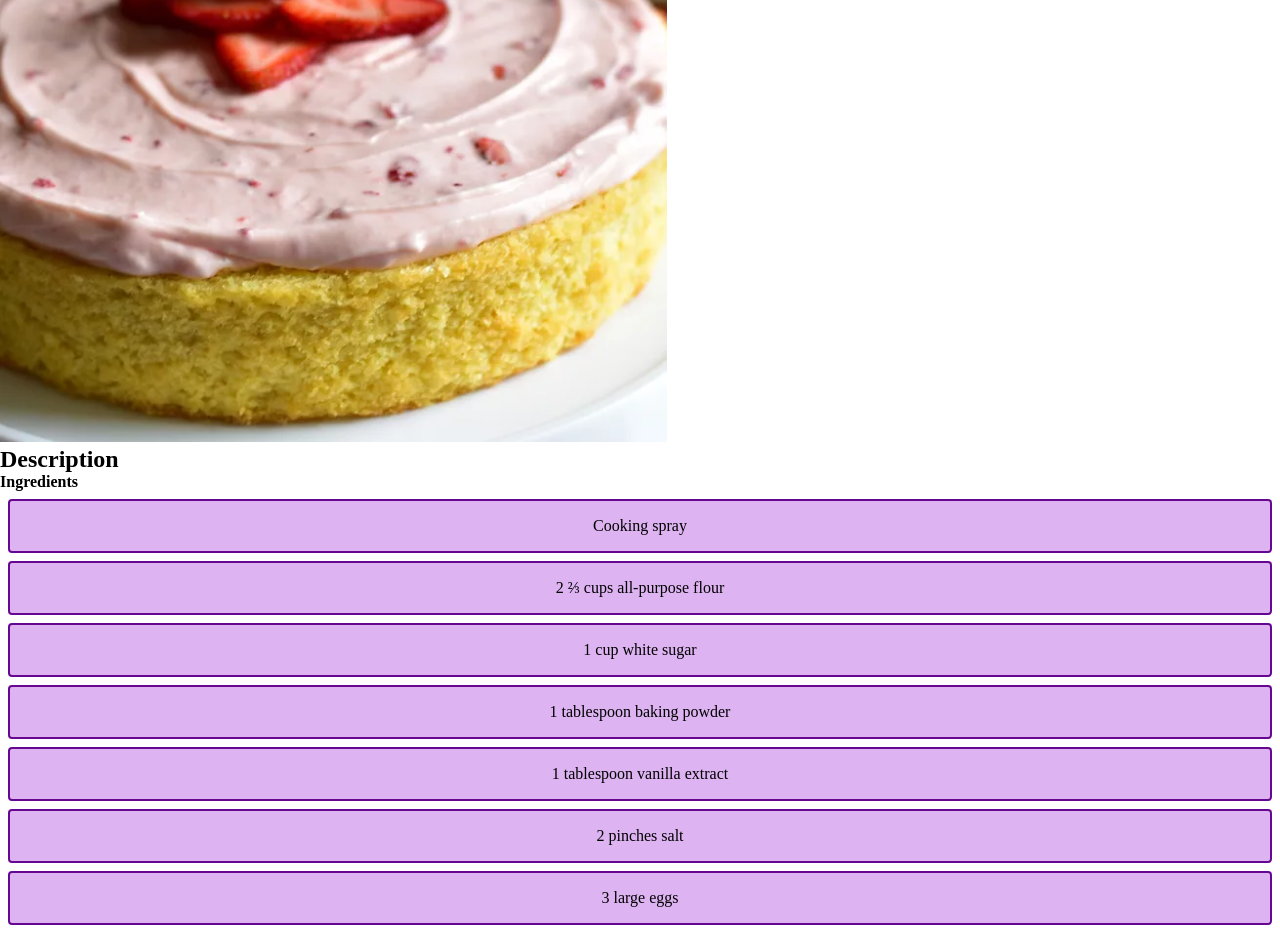
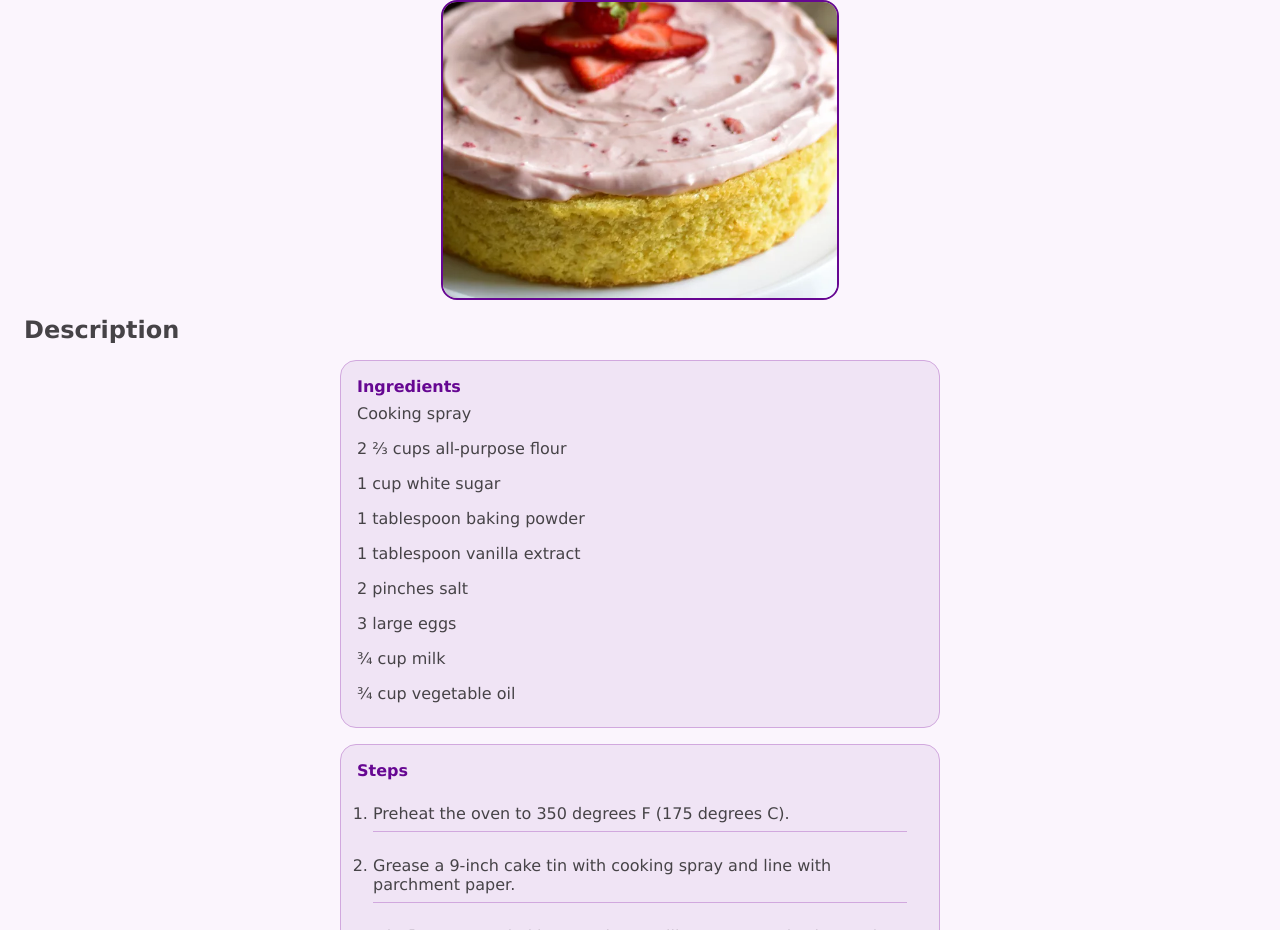
Before and after one commit to meedayyyyy/odin-recipes, a plain HTML site: page recipes/vanilla-cake.html in a window 1280 px wide. Shown: the part 112-1042 px from the top of the page. Drawn offline with Linux system fonts and the light colour scheme.

Commit message:
update interface across all pages with uniform design

```diff
--- a/recipes/vanilla-cake.html
+++ b/recipes/vanilla-cake.html
@@ -11,6 +11,7 @@
     <img src="../images/vanilla-cake.png" alt="delicious vanilla cake" height="500">
 
 <h2>Description</h2>
+<div class="ingredients">
     <p><strong>Ingredients</strong></p>
     <ul>
         <li>Cooking spray</li>
@@ -23,6 +24,8 @@
         <li>¾ cup milk</li>
         <li>¾ cup vegetable oil</li>
     </ul>
+</div>
+<div class="steps">
     <p><strong>Steps</strong></p>
     <ol>
         <li>Preheat the oven to 350 degrees F (175 degrees C).</li>
@@ -32,6 +35,7 @@
     <li>Bake in the preheated oven until a toothpick inserted into the center of the cake comes out clean, about 45 minutes to an hour.</li>
     <li>Cool on a wire rack for 5 minutes. Run a table knife around the edges to loosen. Invert cake carefully onto a cooling rack and let cool completely before frosting with your favorite frosting.</li>
     </ol>
+</div>
     <p><a href="../index.html">Back to Home</a></p>
 </body>
 </html>
--- a/styles.css
+++ b/styles.css
@@ -4,10 +4,19 @@ padding: 0;
 box-sizing: border-box;
 }
 
+body{
+background-color: #fbf5fd;
+color: #464347;
+padding: 24px;
+font-family: Geneva, Tahoma, sans-serif;
+}
+
 .title{
   font-size: 48px;
   text-align: center;
-  font-family: 'papyrus', Courier, monospace;
+  font-family: 'Lucida Sans', verdana, sans-serif;
+  margin: 16px;
+  color: #660792;
 }
 
 a{
@@ -15,11 +24,48 @@ a{
   color: #660792;
 }
 
-li{
+.recipes-list li{
   padding: 16px;
   margin: 8px;
-  background-color: #ddb3f1;
+  background-color: #ead2f5;
   border: 2px solid #660792;
   text-align: center;
   border-radius: 4px;
+  font-family: 'Lucida Sans', 'Lucida Sans Regular', 'Lucida Grande', 'Lucida Sans Unicode', Geneva, Verdana, sans-serif;
 }
+img{
+  width: auto;
+  height: 300px;
+  border: 2px solid #660792;
+  border-radius: 16px;
+  margin: 16px auto;
+  display: block;
+}
+
+ li{
+  padding: 8px 0;
+  list-style: none;
+}
+
+.ingredients, .steps{
+  border: 0.5px solid #d1a8de;
+  background-color: #f0e4f5;
+  padding: 16px;
+  border-radius: 16px;
+  margin: 16px auto;
+  width: 80vw;
+  max-width: 600px;
+}
+
+.steps li{
+list-style: decimal;
+border-bottom: 1px solid #d1a8de;
+margin: 16px;
+/* padding: ; */
+}
+
+p > strong {
+  color: #660792;
+  font-weight: 900;
+  font-family: verdana, Tahoma, sans-serif;
+}
```
Also changed, not shown: index.html (+1 -1 lines), recipes/banana-pancakes.html (+4 -2 lines), recipes/chocolate-cookie.html (+4 -0 lines). Lines whose indentation alone changed are shown as unchanged.
